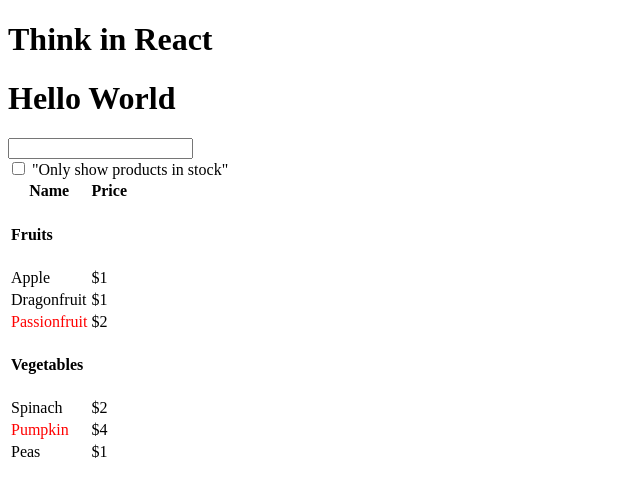
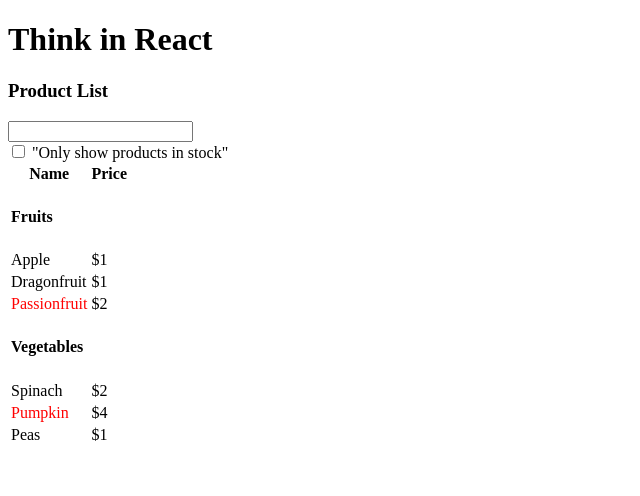
Before and after one commit to tholeevn/react-leaning, a React (Create React App) app in the folder 02 Thinking in React/: page / in a window 1280 px wide. Shown: the top 496 px of the page, without its empty margins (0-640 px from the left). Built offline with nearby package versions, Linux system fonts and the light colour scheme.

Commit message:
Migrate `App.js` to TypeScript (`App.tsx`) in '02 Thinking in React' application and add type definitions

```diff
--- a/02 Thinking in React/package.json
+++ b/02 Thinking in React/package.json
@@ -15,11 +15,12 @@
     "url": "https://github.com/tholeevn/react-leaning.git"
   },
   "dependencies": {
+    "@types/react": "^19.1.16",
+    "@types/react-dom": "^19.1.9",
     "react": "^19.1.0",
     "react-dom": "^19.1.0",
     "react-scripts": "^5.0.0"
   },
-  "devDependencies": {},
   "private": true,
   "browserslist": {
     "production": [
--- a/02 Thinking in React/src/App.js
+++ b/02 Thinking in React/src/App.js
@@ -1,107 +1,3 @@
-import {useState} from 'react';
-
-function FilterableProductTable({products}) {
-    const [filterText, setFilterText] = useState('');
-    const [inStockOnly, setInStockOnly] = useState(false);
-
-    return (<>
-        <SearchBar
-            filterText={filterText}
-            inStockOnly={inStockOnly}
-            onFilterTextChange={setFilterText}
-            onInStockChange={setInStockOnly}
-        />
-        <ProductTable products={products} filterText={filterText} inStockOnly={inStockOnly}/>
-    </>);
-}
-
-
-function SearchBar({filterText, inStockOnly, onFilterTextChange, onInStockChange}) {
-    return (<>
-        <input value={filterText}
-               onChange={(e) => {
-                   onFilterTextChange(e.target.value);
-               }}/> <br/>
-        <input type="checkbox" checked={inStockOnly} onChange={(e) => {
-            onInStockChange(e.target.checked);
-        }}/> "Only show products in stock"
-    </>)
-}
-
-function ProductTable({products, filterText, inStockOnly}) {
-    let lastCategory = null;
-    const rows = [];
-
-    products.forEach(product => {
-        if (inStockOnly && !product.stocked) {
-            return;
-        }
-
-        if (product.name.toLowerCase().indexOf(filterText.toLowerCase()) === -1) {
-            return;
-        }
-
-        if (product.category !== lastCategory) {
-            rows.push(<ProductCategoryRow category={product.category} key={product.category}/>);
-            lastCategory = product.category;
-        }
-
-        rows.push(<ProductRow product={product} key={product.name}/>);
-    })
-
-    return (<table>
-        <thead>
-        <tr>
-            <th>Name</th>
-            <th>Price</th>
-        </tr>
-        </thead>
-        <tbody>
-        {rows}
-        </tbody>
-    </table>)
-}
-
-function ProductCategoryRow({category}) {
-    return (<tr>
-        <td colSpan="2"><h4>{category}</h4></td>
-    </tr>)
-}
-
-function ProductRow({product}) {
-    const name = product.stocked ? product.name : <span style={{color: 'red'}}>
-      {product.name}
-    </span>;
-
-    return (<>
-        <tr>
-            <td>{name}</td>
-            <td>{product.price}</td>
-        </tr>
-    </>);
-}
-
-const PRODUCTS = [{category: "Fruits", price: "$1", stocked: true, name: "Apple"}, {
-    category: "Fruits",
-    price: "$1",
-    stocked: true,
-    name: "Dragonfruit"
-}, {category: "Fruits", price: "$2", stocked: false, name: "Passionfruit"}, {
-    category: "Vegetables",
-    price: "$2",
-    stocked: true,
-    name: "Spinach"
-}, {category: "Vegetables", price: "$4", stocked: false, name: "Pumpkin"}, {
-    category: "Vegetables",
-    price: "$1",
-    stocked: true,
-    name: "Peas"
-}];
-
-export default function App() {
-
-    return (<div>
-        <h1>Hello World</h1>
-        <FilterableProductTable products={PRODUCTS}/>
-    </div>)
-}
+import AppTsx from './App.tsx';
+const App = AppTsx;
+export default App;
--- /dev/null
+++ b/02 Thinking in React/src/App.tsx
@@ -0,0 +1,123 @@
+import {useState} from 'react';
+
+function FilterableProductTable({products, title}: { products: Product[], title: string }) {
+    const [filterText, setFilterText] = useState('');
+    const [inStockOnly, setInStockOnly] = useState(false);
+
+    return (<>
+        <h3>{title}</h3>
+        <SearchBar
+            filterText={filterText}
+            inStockOnly={inStockOnly}
+            onFilterTextChange={setFilterText}
+            onInStockChange={setInStockOnly}
+        />
+        <ProductTable products={products} filterText={filterText} inStockOnly={inStockOnly}/>
+    </>);
+}
+
+
+function SearchBar({filterText, inStockOnly, onFilterTextChange, onInStockChange}: {
+    filterText: string,
+    inStockOnly: boolean,
+    onFilterTextChange: (text: string) => void,
+    onInStockChange: (inStockOnly: boolean) => void
+}) {
+    return (<>
+        <input value={filterText}
+               onChange={(e) => {
+                   onFilterTextChange(e.target.value);
+               }}/> <br/>
+        <input type="checkbox" checked={inStockOnly} onChange={(e) => {
+            onInStockChange(e.target.checked);
+        }}/> "Only show products in stock"
+    </>)
+}
+
+function ProductTable({products, filterText, inStockOnly}: {
+    products: Array<Product>,
+    filterText: string,
+    inStockOnly: boolean
+}) {
+    let lastCategory = null;
+    const rows = [];
+
+    products.forEach(product => {
+        if (inStockOnly && !product.stocked) {
+            return;
+        }
+
+        if (product.name.toLowerCase().indexOf(filterText.toLowerCase()) === -1) {
+            return;
+        }
+
+        if (product.category !== lastCategory) {
+            rows.push(<ProductCategoryRow category={product.category} key={product.category}/>);
+            lastCategory = product.category;
+        }
+
+        rows.push(<ProductRow product={product} key={product.name}/>);
+    })
+
+    return (<table>
+        <thead>
+        <tr>
+            <th>Name</th>
+            <th>Price</th>
+        </tr>
+        </thead>
+        <tbody>
+        {rows}
+        </tbody>
+    </table>)
+}
+
+function ProductCategoryRow({category}: { category: string }) {
+    return (<tr>
+        <td colSpan={2}><h4>{category}</h4></td>
+    </tr>)
+}
+
+function ProductRow({product}: { product: Product }) {
+    const name = product.stocked ? product.name : <span style={{color: 'red'}}>
+      {product.name}
+    </span>;
+
+    return (<>
+        <tr>
+            <td>{name}</td>
+            <td>{product.price}</td>
+        </tr>
+    </>);
+}
+
+const PRODUCTS = [{category: "Fruits", price: "$1", stocked: true, name: "Apple"}, {
+    category: "Fruits",
+    price: "$1",
+    stocked: true,
+    name: "Dragonfruit"
+}, {category: "Fruits", price: "$2", stocked: false, name: "Passionfruit"}, {
+    category: "Vegetables",
+    price: "$2",
+    stocked: true,
+    name: "Spinach"
+}, {category: "Vegetables", price: "$4", stocked: false, name: "Pumpkin"}, {
+    category: "Vegetables",
+    price: "$1",
+    stocked: true,
+    name: "Peas"
+}];
+
+interface Product {
+    name: string,
+    price: string,
+    stocked: boolean,
+    category: string
+}
+
+export default function App() {
+
+    return (<div>
+        <FilterableProductTable products={PRODUCTS} title={"Product List"}/>
+    </div>)
+}
```
